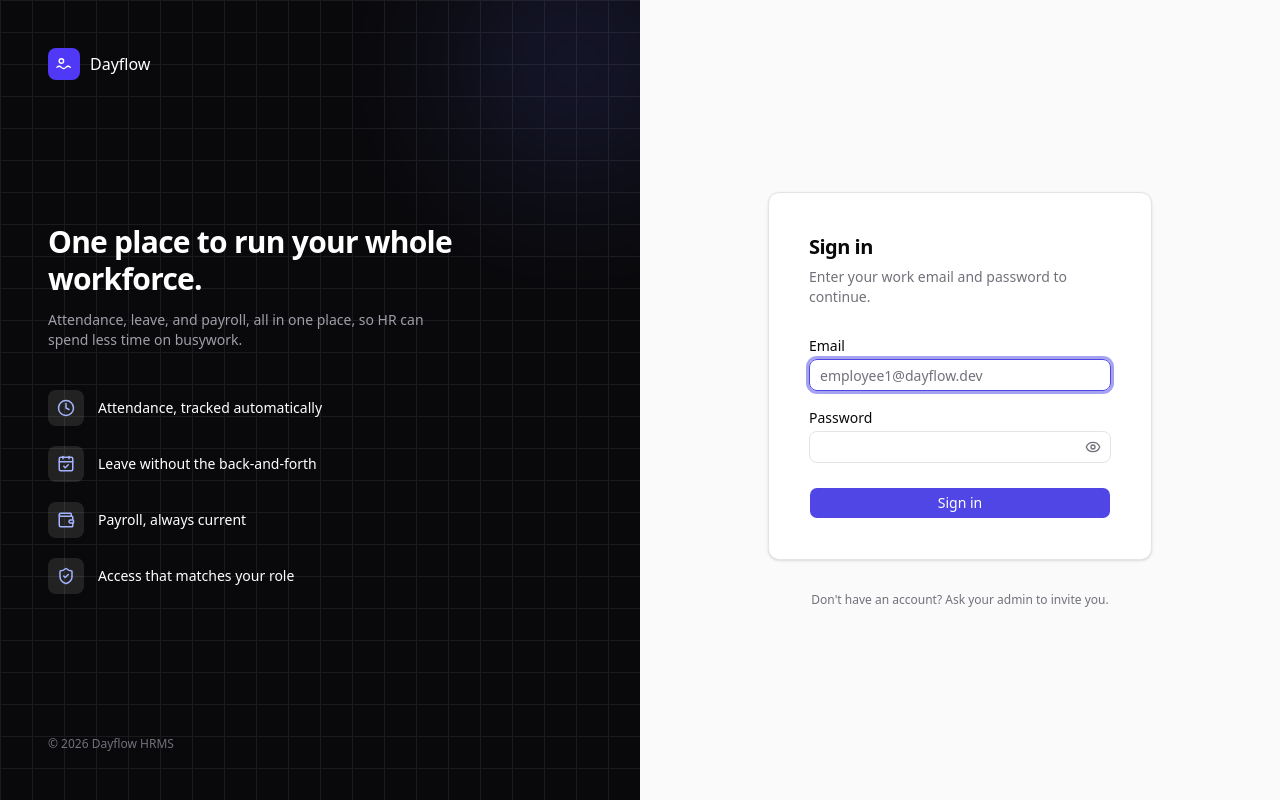
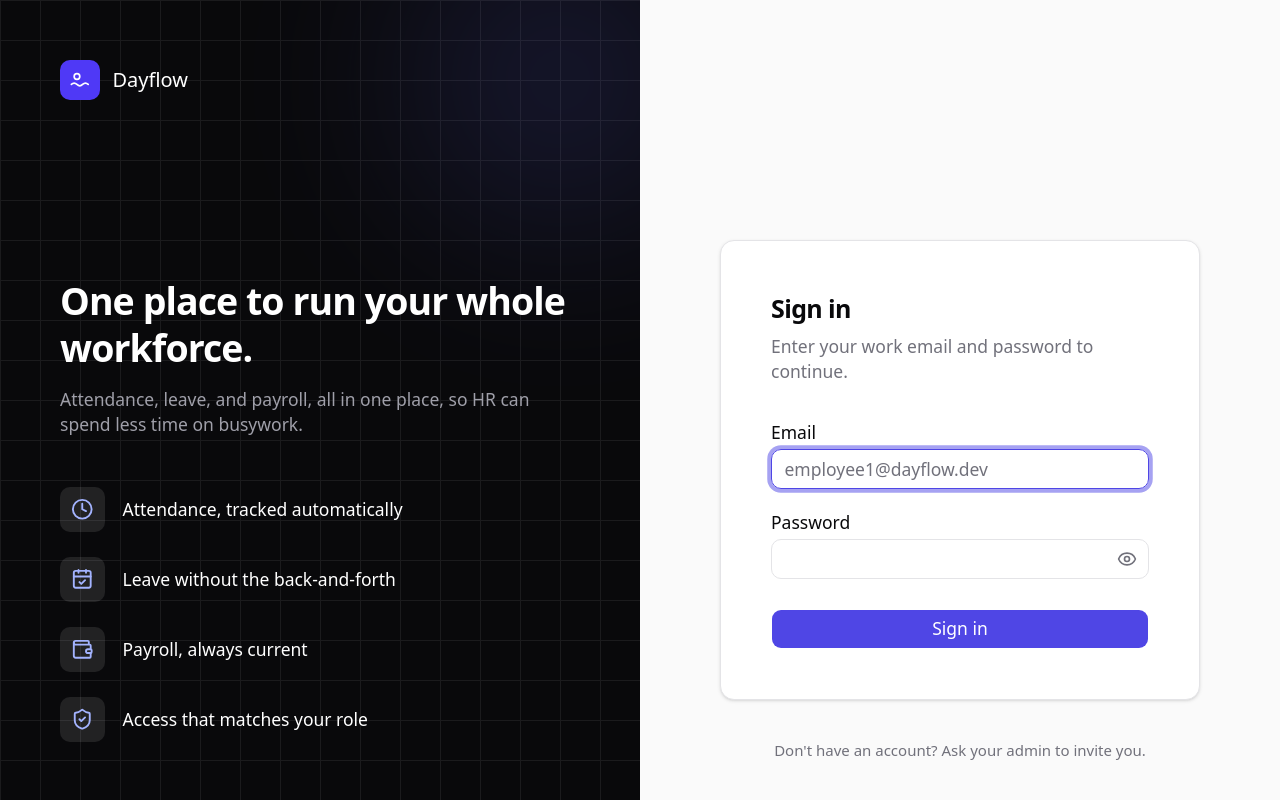
Before and after one commit to fbivinay/Odoo-Hackathon, a React (Vite) app in the folder web/: page /sign-in in a window 1280 px wide. Shown: the top 800 px of the page. Built offline with nearby package versions, Linux system fonts and the light colour scheme; no server answers.

Commit message:
Zoom the app to 125% by default

```diff
--- a/web/src/index.css
+++ b/web/src/index.css
@@ -125,6 +125,7 @@
     }
   html {
     @apply font-sans;
+    zoom: 1.25;
     }
 }
 /* Design tokens per architecture spec 8.2: zinc neutral, single indigo accent, Inter, 8px radius */
```
